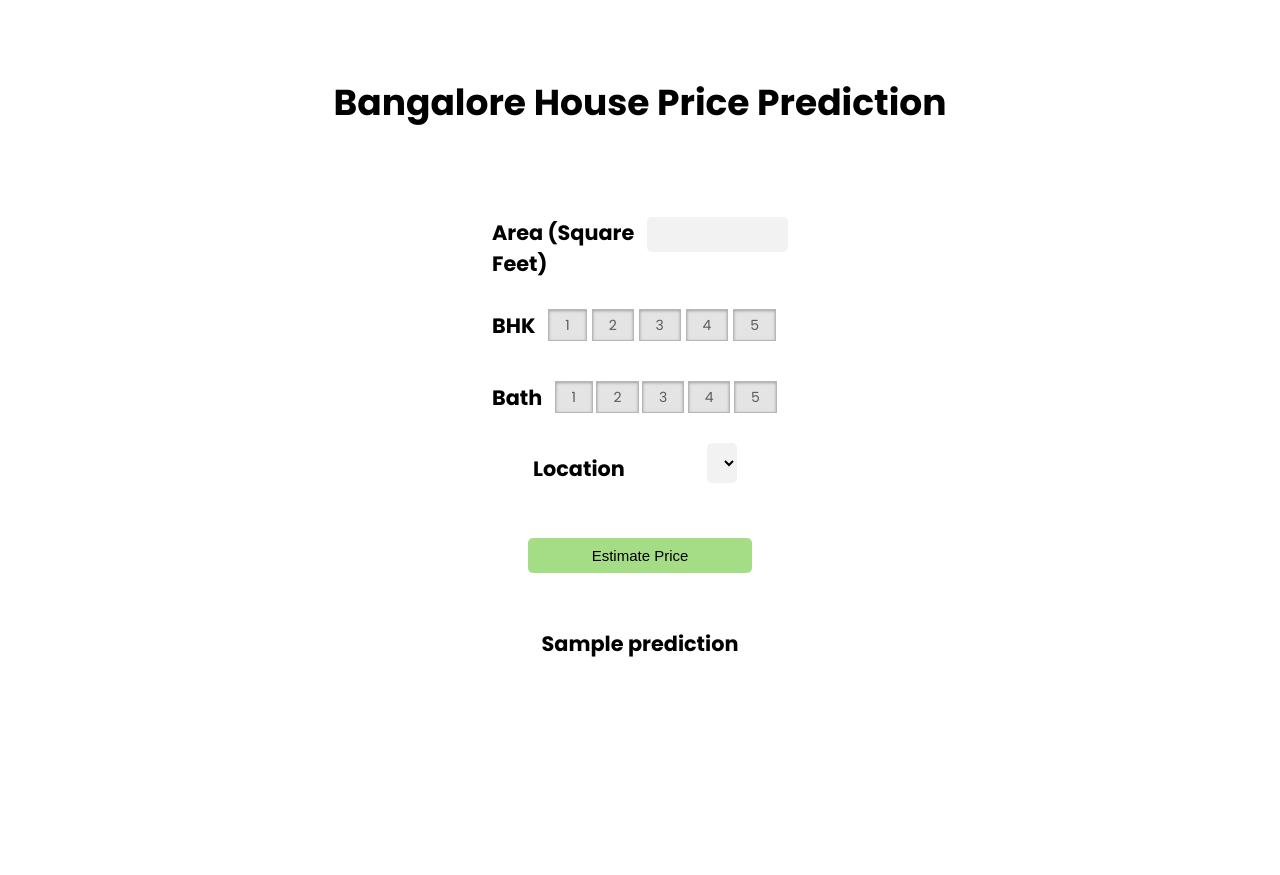
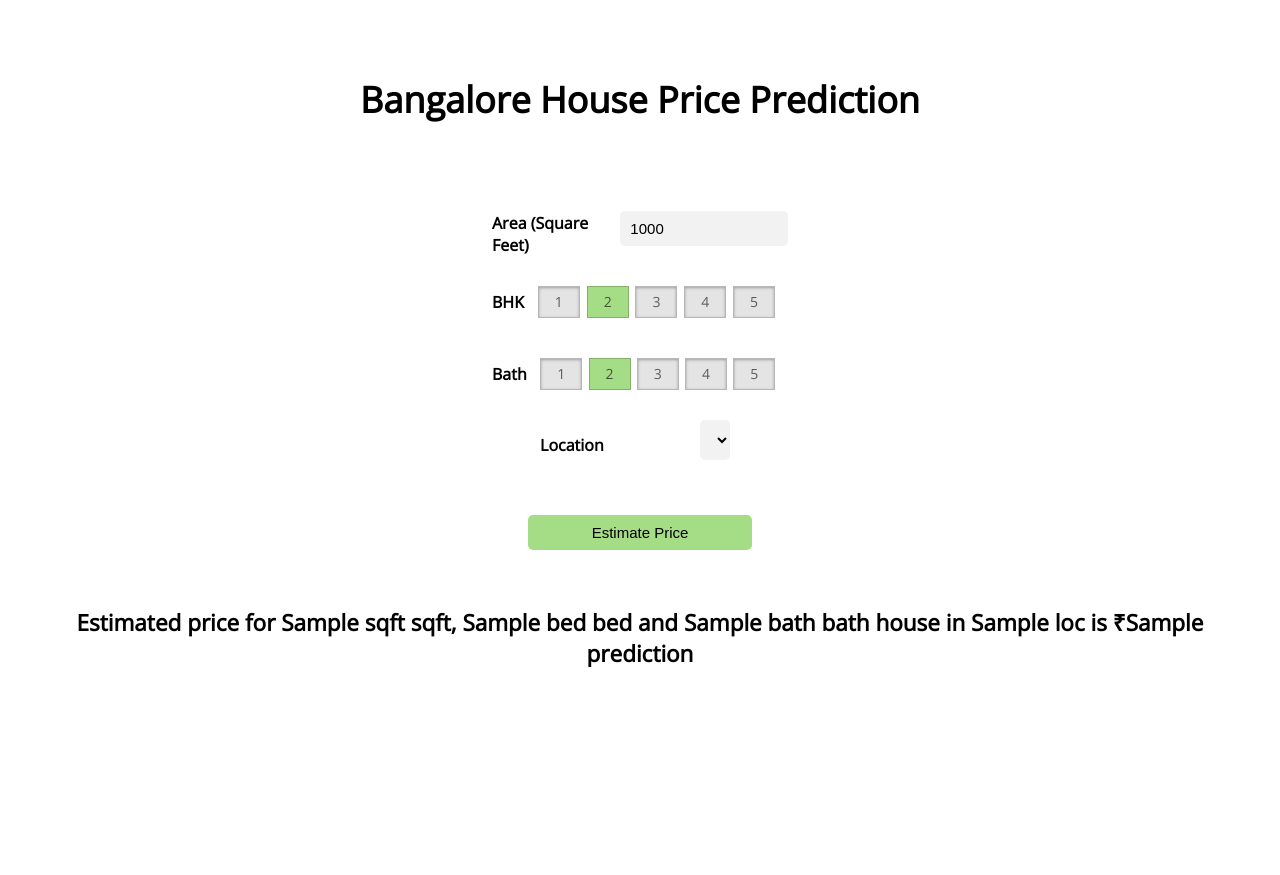
Before and after one commit to AmirSahil/Bangalore-House-Pricing, a Flask app: template templates/home.html in a window 1280 px wide. Run offline with Flask 2, Linux system fonts and the light colour scheme; the template is opened without the code that fills it: most values are stand-ins (such as "Sample title", 1, 10 or a date in 2020); lists and menus that the app fills with data are empty.

Commit message:
commit for front-end

```diff
--- a/app.py
+++ b/app.py
@@ -53,8 +53,8 @@ def predict():
     data = [x for x in request.form.values()]
     request.form.get('location')
     print(data)
-    output = get_estimated_price(data[3], data[0], data[1], data[2])
-    return render_template("home.html", prediction = output * 100000)
+    output = get_estimated_price(data[0], data[0], data[1], data[2])
+    return render_template("home.html", prediction = output * 100000, sqft=data[0], bed=data[1], bath=data[2], loc=data[3].title())
 
 if __name__ == "__main__":
     app.run(debug=True)
--- a/static/app.css
+++ b/static/app.css
@@ -1,5 +1,4 @@
-@import url('https://fonts.googleapis.com/css2?family=Poppins:ital,wght@0,100;0,200;0,300;0,400;0,500;0,600;0,700;0,800;0,900;1,100;1,200;1,300;1,400;1,500;1,600;1,700;1,800;1,900&display=swap');
-
+@import url('https://fonts.googleapis.com/css2?family=Montserrat:wght@100&family=Open+Sans&display=swap');
 *{
     margin: 0;
     padding: 0;
@@ -7,7 +6,7 @@
 }
 body{
     font-size: 62.5%;
-    font-family: 'Poppins', sans-serif;
+    font-family: 'Open Sans', sans-serif;
     transition: 1s all;
     max-width: 100vw;
     overflow-x: hidden;
@@ -87,10 +86,10 @@ body{
 }
 
 .form h2 {
-    display: flex;
-	font-size: 1.3rem;
-    align-items: center;
-    justify-content: center;
+  display: flex;
+	font-size: 1rem;
+  align-items: center;
+  justify-content: center;
 }
 .area{
   outline: 0;
--- a/templates/home.html
+++ b/templates/home.html
@@ -36,7 +36,7 @@
     <form class="form" action="{{ url_for('predict') }}" method="post">
         <div class="sqft">
             <h2>Area (Square Feet)</h2>
-            <input class="area"  type="text" id="uiSqft" class="floatLabel" name="Squareft">
+            <input class="area"  type="text" id="uiSqft" class="floatLabel" name="Squareft" value = '1000'>
         </div>
 
         <div class="bhk">
@@ -44,7 +44,7 @@
             <div class="switch-field">
                 <input type="radio" id="radio-bhk-1" name="uiBHK" value="1"/>
                 <label for="radio-bhk-1">1</label>
-                <input type="radio" id="radio-bhk-2" name="uiBHK" value="2"/>
+                <input type="radio" id="radio-bhk-2" name="uiBHK" value="2" checked/>
                 <label for="radio-bhk-2">2</label>
                 <input type="radio" id="radio-bhk-3" name="uiBHK" value="3"/>
                 <label for="radio-bhk-3">3</label>
@@ -60,7 +60,7 @@
             <div class="switch-field">
                 <input type="radio" id="radio-bath-1" name="uiBathrooms" value="1"/>
                 <label for="radio-bath-1">1</label>
-                <input type="radio" id="radio-bath-2" name="uiBathrooms" value="2"/>
+                <input type="radio" id="radio-bath-2" name="uiBathrooms" value="2" checked/>
                 <label for="radio-bath-2">2</label>
                 <input type="radio" id="radio-bath-3" name="uiBathrooms" value="3"/>
                 <label for="radio-bath-3">3</label>
@@ -83,10 +83,12 @@
             <button class="submit" type="submit">Estimate Price</button>
         </div>
 
-        <div class="estresult">
-            <div id="uiEstimatedPrice" class="result">	<h2 class="result_num">{{ prediction }}</h2> </div>
-        </div>
     </form>
 
+    <div class="estresult">
+        <div id="uiEstimatedPrice" class="result">	<h2 class="result_num">Estimated price for {{sqft}} sqft, {{bed}} bed and {{bath}} bath house in {{loc}} is ₹{{prediction}}<h2/> </div>
+    </div>
 </body>
 </html>
+
+<!-- Estimated price for {{sqft}} sqft, {{bed}} bed and {{bath}} bath house in {{loc}} is ₹{{prediction}} -->
```
